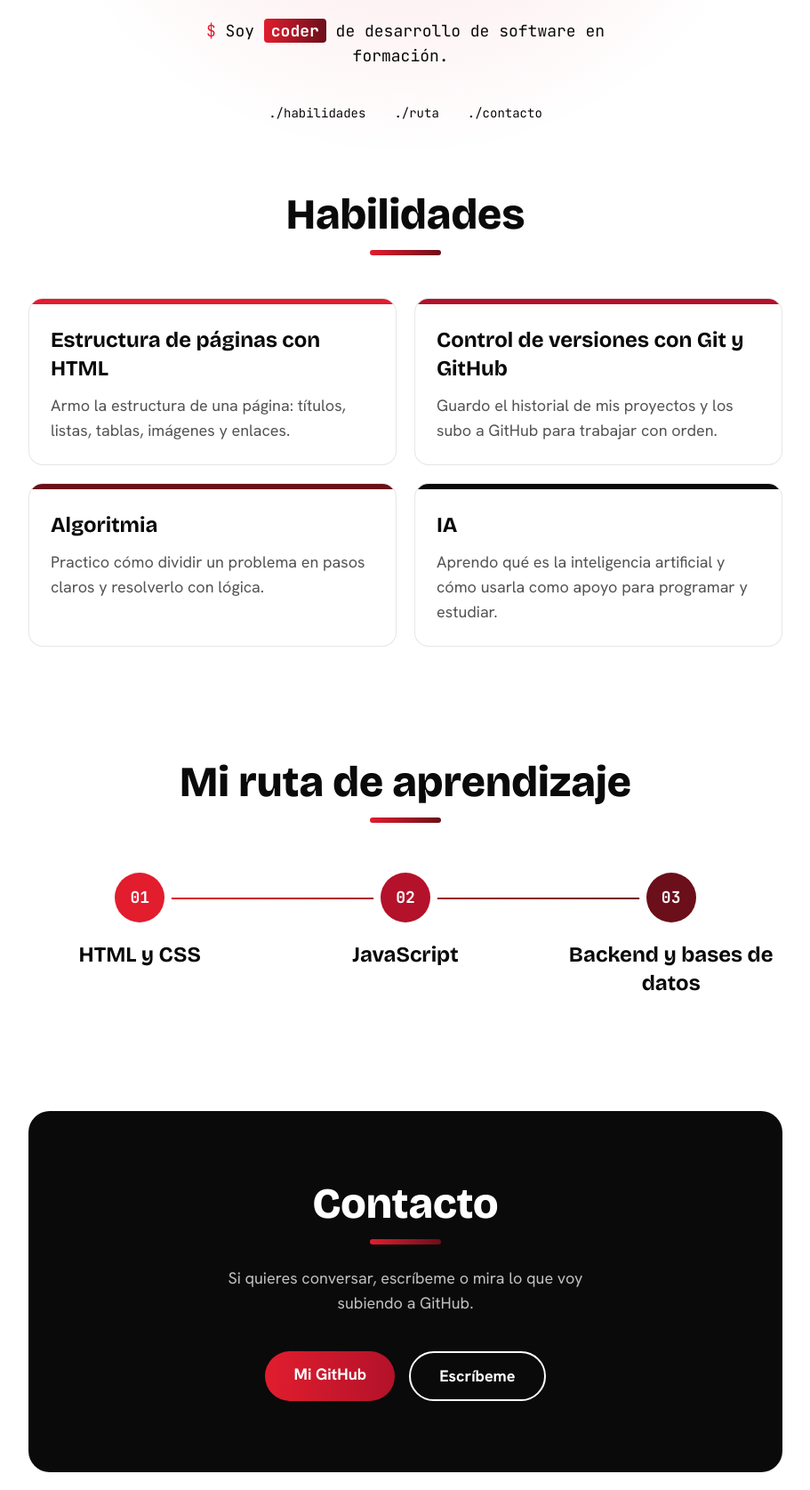
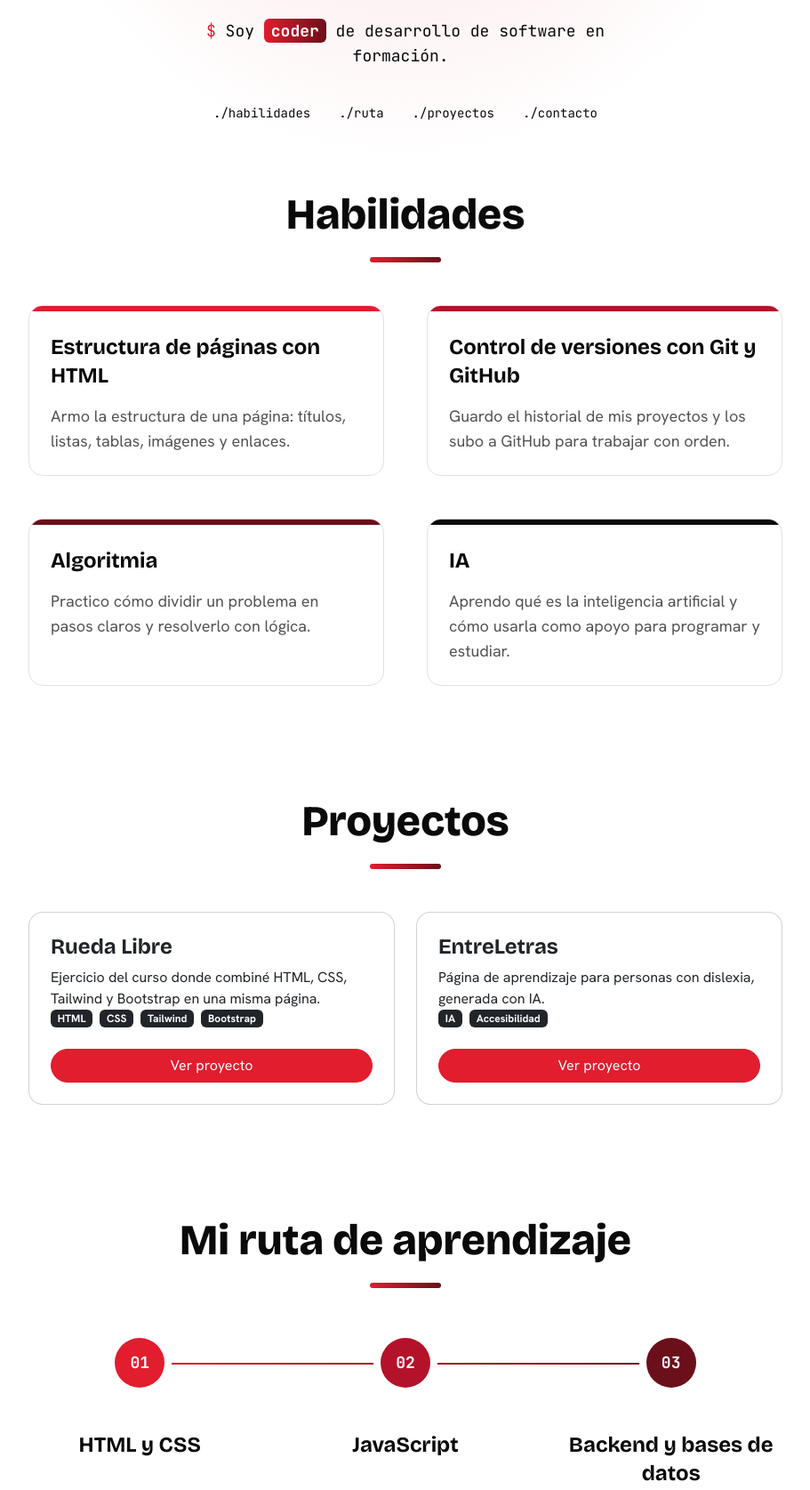
Before and after one commit to Tatiarte/personalProfile, a plain HTML site: page index.html in a window 1280 px wide. Shown: the part 451-2126 px from the top of the page at 89% size, without its empty margins (184-1095 px from the left). Drawn offline with nearby package versions, Linux system fonts and the light colour scheme.

Commit message:
Ägregue una sección de proyectos con bootstrap

```diff
--- a/index.html
+++ b/index.html
@@ -1,10 +1,17 @@
 <!DOCTYPE html>
-<html lang="es">
+<html lang="es" class="scroll-smooth motion-reduce:scroll-auto">
 
 <head>
     <meta charset="UTF-8">
     <meta name="viewport" content="width=device-width, initial-scale=1.0">
     <title>Tatiana Hernández | Perfil</title>
+
+
+    <!-- Bootstrap (va antes de Tailwind porque si una regla choca ganan las utilidades de Tailwind) -->
+    <!-- ¿Porqué ganan las utilidades de Tailwind? por la cascada de css. Se refiere a las reglas que utiliza el navegador
+      para decidir qué estilos aplicar (como lo que vimos en los miniretos). Entonces aquí vamos a priorizar Tailwind
+      por eso la ponemos después-->
+    <link href="https://cdn.jsdelivr.net/npm/bootstrap@5.3.3/dist/css/bootstrap.min.css" rel="stylesheet">
 
     <!-- Tailwind -->
     <script src="https://cdn.tailwindcss.com"></script>
@@ -14,14 +21,23 @@
                 extend: {
                     colors: {
                         negro: '#0a0a0a',
-                        rojo: '#e11d2e',   /* rojo vivo */
-                        rubi: '#b3122a',   /* rojo medio */
-                        vino: '#6b0f1a'    /* rojo oscuro */
+                        rojo: '#e11d2e',
+                        rubi: '#b3122a',
+                        vino: '#6b0f1a'
                     },
                     fontFamily: {
                         titulo: ['"Bricolage Grotesque"', 'system-ui', 'sans-serif'],
                         texto: ['"Hanken Grotesk"', 'system-ui', 'sans-serif'],
                         codigo: ['"JetBrains Mono"', 'ui-monospace', 'monospace']
+                    },
+                    keyframes: {
+                        parpadeo: {
+                            '0%, 49%': { opacity: '1' },
+                            '50%, 100%': { opacity: '0' }
+                        }
+                    },
+                    animation: {
+                        parpadeo: 'parpadeo 1.1s steps(1) infinite'
                     }
                 }
             }
@@ -35,62 +51,12 @@
         href="https://fonts.googleapis.com/css2?family=Bricolage+Grotesque:opsz,wght@12..96,500;12..96,700;12..96,800&family=Hanken+Grotesk:wght@400;500;700&family=JetBrains+Mono:wght@400;500;700&display=swap"
         rel="stylesheet">
 
-    <!-- CSS básico -->
-    <style>
-        html {
-            scroll-behavior: smooth;
-        }
-
-        /* Resplandor rojo suave detrás de la foto */
-        .portada {
-            background-image: radial-gradient(circle at 50% 28%, rgba(225, 29, 46, 0.14), transparent 55%);
-        }
-
-        /* Cursor parpadeante de terminal */
-        @keyframes parpadeo {
-
-            0%,
-            49% {
-                opacity: 1;
-            }
-
-            50%,
-            100% {
-                opacity: 0;
-            }
-        }
-
-        .cursor {
-            animation: parpadeo 1.1s steps(1) infinite;
-        }
-
-        /* Foco visible para teclado */
-        a:focus-visible {
-            outline: 3px solid #e11d2e;
-            outline-offset: 3px;
-        }
-
-        ::selection {
-            background: #6b0f1a;
-            color: #fff;
-        }
-
-        @media (prefers-reduced-motion: reduce) {
-            html {
-                scroll-behavior: auto;
-            }
-
-            .cursor {
-                animation: none;
-            }
-        }
-    </style>
 </head>
 
-<body class="bg-white text-negro font-texto antialiased">
+<body class="bg-white text-negro font-texto antialiased selection:bg-vino selection:text-white">
 
     <!-- Portada -->
-    <header class="portada">
+    <header class="bg-[radial-gradient(circle_at_50%_28%,rgba(225,29,46,0.14),transparent_55%)]">
         <div class="max-w-3xl mx-auto px-6 pt-16 pb-16 md:pt-24 md:pb-20 text-center">
 
             <!-- Foto centrada con aro en degradé de rojo a rojo oscuro -->
@@ -108,14 +74,24 @@
             <p class="mt-6 font-codigo text-base md:text-lg leading-relaxed max-w-xl mx-auto">
                 <span class="text-rojo" aria-hidden="true">$ </span>Soy <strong
                     class="bg-gradient-to-r from-rojo to-vino text-white px-2 py-0.5 rounded font-bold">coder</strong>
-                de desarrollo de software en formación.<span class="cursor text-rojo" aria-hidden="true">_</span>
+                de desarrollo de software en formación.<span
+                    class="animate-parpadeo motion-reduce:animate-none text-rojo" aria-hidden="true">_</span>
             </p>
 
             <nav aria-label="Secciones" class="mt-10">
                 <ul class="font-codigo text-sm flex flex-wrap justify-center gap-x-8 gap-y-3">
-                    <li><a href="#habilidades" class="text-negro hover:text-rojo">./habilidades</a></li>
-                    <li><a href="#ruta" class="text-negro hover:text-rojo">./ruta</a></li>
-                    <li><a href="#contacto" class="text-negro hover:text-rojo">./contacto</a></li>
+                    <li><a href="#habilidades"
+                            class="text-negro hover:text-rojo focus-visible:outline-[3px] focus-visible:outline-solid focus-visible:outline-rojo focus-visible:outline-offset-[3px]">./habilidades</a>
+                    </li>
+                    <li><a href="#ruta"
+                            class="text-negro hover:text-rojo focus-visible:outline-[3px] focus-visible:outline-solid focus-visible:outline-rojo focus-visible:outline-offset-[3px]">./ruta</a>
+                    </li>
+                    <li><a href="#proyectos"
+                            class="text-negro hover:text-rojo focus-visible:outline-[3px] focus-visible:outline-solid focus-visible:outline-rojo focus-visible:outline-offset-[3px]">./proyectos</a>
+                    </li>
+                    <li><a href="#contacto"
+                            class="text-negro hover:text-rojo focus-visible:outline-[3px] focus-visible:outline-solid focus-visible:outline-rojo focus-visible:outline-offset-[3px]">./contacto</a>
+                    </li>
                 </ul>
             </nav>
 
@@ -169,6 +145,53 @@
             </ul>
         </section>
 
+        <!-- Proyectos (Bootstrap) para practicar -->
+        <section id="proyectos" class="scroll-mt-10">
+            <h2 class="font-titulo font-extrabold text-4xl md:text-5xl text-center">Proyectos</h2>
+            <span class="block w-20 h-1.5 mx-auto mt-4 mb-12 rounded-full bg-gradient-to-r from-rojo to-vino"></span>
+
+            <div class="row row-cols-1 row-cols-md-2 g-4">
+
+                <div class="col">
+                    <article class="card h-100 rounded-4 overflow-hidden">
+                        <div class="card-body p-4 d-flex flex-column">
+                            <h3 class="card-title font-titulo fw-bold fs-4">Rueda Libre</h3>
+                            <p class="card-text">Ejercicio del curso donde combiné HTML, CSS, Tailwind y Bootstrap en
+                                una
+                                misma página.</p>
+                            <div class="mb-4 d-flex flex-wrap gap-2">
+                                <span class="badge text-bg-dark">HTML</span>
+                                <span class="badge text-bg-dark">CSS</span>
+                                <span class="badge text-bg-dark">Tailwind</span>
+                                <span class="badge text-bg-dark">Bootstrap</span>
+                            </div>
+                            <a href="https://tatiarte.github.io/Rueda-Libre/" target="_blank" rel="noopener noreferrer"
+                                class="btn mt-auto rounded-pill text-white [--bs-btn-bg:#e11d2e] [--bs-btn-border-color:#e11d2e] [--bs-btn-hover-bg:#b3122a] [--bs-btn-hover-border-color:#b3122a] [--bs-btn-hover-color:#fff] [--bs-btn-color:#fff]">Ver
+                                proyecto</a>
+                        </div>
+                    </article>
+                </div>
+
+                <div class="col">
+                    <article class="card h-100 rounded-4 overflow-hidden">
+                        <div class="card-body p-4 d-flex flex-column">
+                            <h3 class="card-title font-titulo fw-bold fs-4">EntreLetras</h3>
+                            <p class="card-text">Página de aprendizaje para personas con dislexia, generada con IA.</p>
+                            <div class="mb-4 d-flex flex-wrap gap-2">
+                                <span class="badge text-bg-dark">IA</span>
+                                <span class="badge text-bg-dark">Accesibilidad</span>
+                            </div>
+                            <a href="https://l-eme-modo-lector-tactil.ai.studio/" target="_blank"
+                                rel="noopener noreferrer"
+                                class="btn mt-auto rounded-pill text-white [--bs-btn-bg:#e11d2e] [--bs-btn-border-color:#e11d2e] [--bs-btn-hover-bg:#b3122a] [--bs-btn-hover-border-color:#b3122a] [--bs-btn-hover-color:#fff] [--bs-btn-color:#fff]">Ver
+                                proyecto</a>
+                        </div>
+                    </article>
+                </div>
+
+            </div>
+        </section>
+
         <!-- Ruta de aprendizaje -->
         <section id="ruta" class="scroll-mt-10">
             <h2 class="font-titulo font-extrabold text-4xl md:text-5xl text-center">Mi ruta de aprendizaje</h2>
@@ -206,11 +229,11 @@
                     subiendo a GitHub.</p>
                 <p class="mt-10 flex flex-wrap justify-center gap-4 font-bold text-lg">
                     <a href="https://github.com/Tatiarte" target="_blank" rel="noopener noreferrer"
-                        class="bg-gradient-to-r from-rojo to-rubi text-white px-8 py-3 rounded-full hover:from-rubi hover:to-vino transition-colors">Mi
+                        class="bg-gradient-to-r from-rojo to-rubi text-white px-8 py-3 rounded-full hover:from-rubi hover:to-vino transition-colors focus-visible:outline-[3px] focus-visible:outline-solid focus-visible:outline-rojo focus-visible:outline-offset-[3px]">Mi
                         GitHub</a>
                     <a href="https://mail.google.com/mail/?view=cm&fs=1&to=tatianahernandezmartinez@gmail.com"
                         target="_blank" rel="noopener noreferrer"
-                        class="border-2 border-white px-8 py-3 rounded-full hover:bg-white hover:text-negro transition-colors">Escríbeme</a>
+                        class="border-2 border-white px-8 py-3 rounded-full hover:bg-white hover:text-negro transition-colors focus-visible:outline-[3px] focus-visible:outline-solid focus-visible:outline-rojo focus-visible:outline-offset-[3px]">Escríbeme</a>
                 </p>
             </div>
         </section>
```
